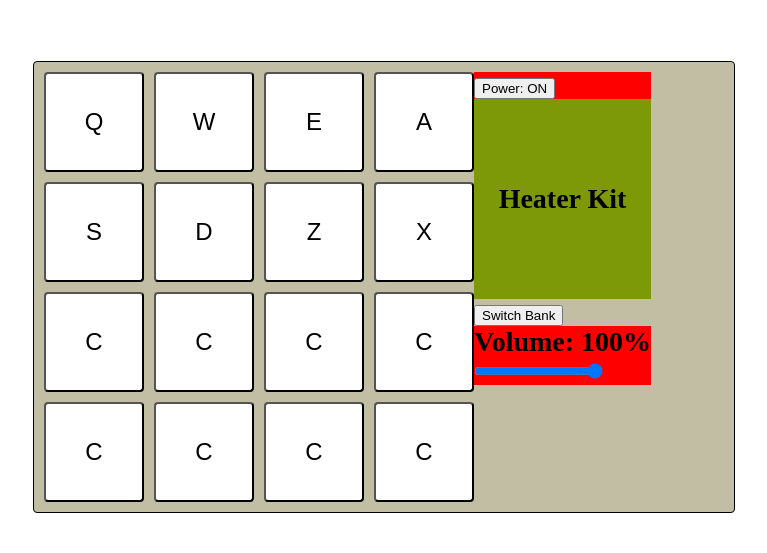
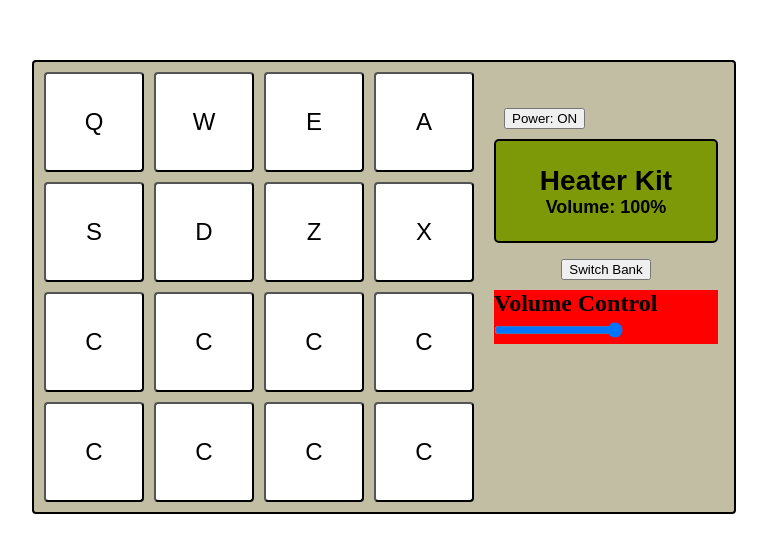
Before and after one commit to caseycantrell/beatboi, a React (Create React App) app: page / in a window 1280 px wide. Shown: the part 113-666 px from the top of the page, without its empty margins (256-1023 px from the left). Built offline with nearby package versions, Linux system fonts and the light colour scheme.

Commit message:
changes styling

```diff
--- a/src/App.js
+++ b/src/App.js
@@ -232,15 +232,16 @@ const Keyboard = ({ power, play, sounds }) => (
   </div>
 );
 
-const Screen = ({ name }) => (
+const Screen = ({ name, volume }) => (
   <div className='screen'>
-    <h2 id='display'>{name}</h2>
+    <h2 id='sound-display'>{name}</h2>
+    <h2 id='volume-display'>Volume: {Math.round(volume * 100)}%</h2>
   </div>
 );
 
 const Volume = ({ volume, handleVolumeChange }) => (
   <div className='volume'>
-    <h2>Volume: {Math.round(volume * 100)}%</h2>
+    <h4>Volume Control</h4>
      <input
       max="1"
       min="0"
@@ -253,7 +254,7 @@ const Volume = ({ volume, handleVolumeChange }) => (
 );
 
 const SwitchBank = ({ switchBank }) => (
-  <div>
+  <div className='switch-bank'>
     <button onClick={switchBank}>Switch Bank</button>
   </div>
 );
@@ -328,7 +329,7 @@ function App() {
         <Keyboard power={power} play={play} sounds={sounds} />
         <div className='right-side'>
           <Power stop={stop} power={power} />
-          <Screen stop={stop} name={soundName || soundsName[soundType]} switchBank={switchBank} />
+          <Screen stop={stop} volume={volume} name={soundName || soundsName[soundType]} switchBank={switchBank} />
           <SwitchBank switchBank={switchBank} />
           <Volume volume={volume} handleVolumeChange={handleVolumeChange} />
         </div>
--- a/src/index.css
+++ b/src/index.css
@@ -18,12 +18,10 @@ h2 {
 }
 
 .wrapper {
-    width: 100%;
     display: flex;
     padding: 10px;
-    border: 1px solid black;
+    border: 2px solid black;
     border-radius: 4px;
-    grid-template-columns: 1fr;
     background-color: #c2bea4;
 }
 
@@ -58,21 +56,40 @@ h2 {
 
 .screen {
   display: flex;
-  height: 200px;
+  height: 100px;
+  width: 220px;
   align-items: center;
+  border: 2px solid black;
+  border-radius: 5px;
   flex-direction: column;
   justify-content: center;
   background-color: #7e9908;
 }
 
+#volume-display {
+  font-family: Poppins, sans-serif;
+  font-size: 18px;
+}
+
+#sound-display {
+  font-family: Poppins, sans-serif;
+}
+
 .right-side {
-  background-color: ;
+  display: flex;
+  flex-direction: column;
+  padding: 20px;
 }
 
 .power {
-  background-color: red;
+  padding: 10px;
 }
 
 .volume {
   background-color: red;
 }
+
+.switch-bank {
+  text-align: center;
+  padding: 10px;
+}
```
